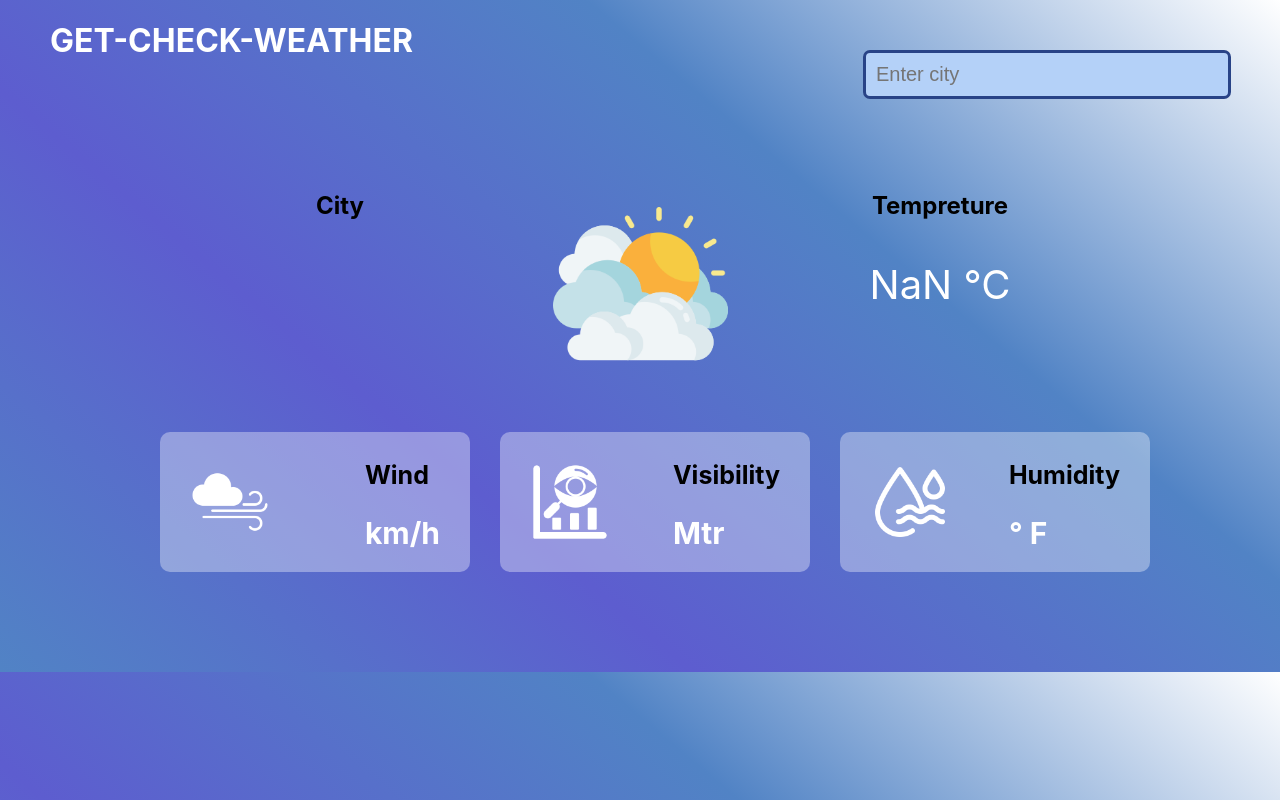
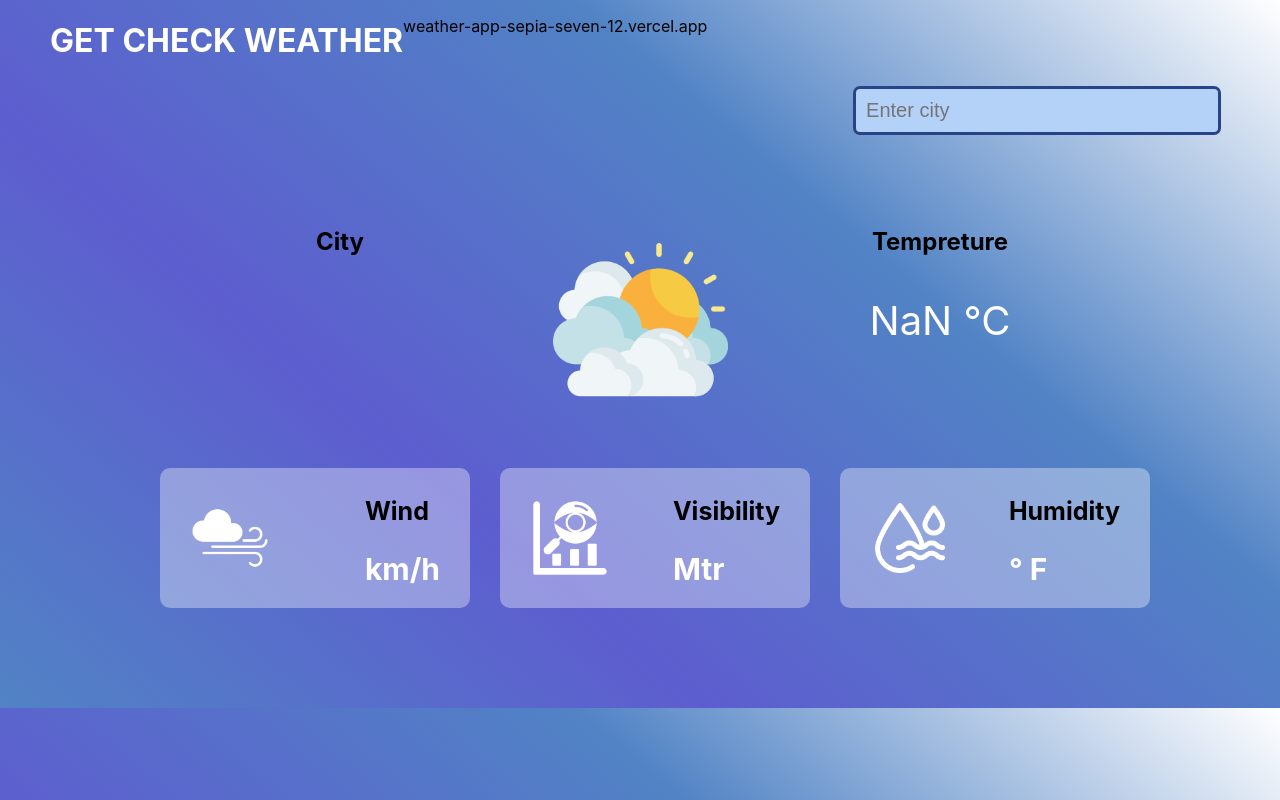
Before and after one commit to BandiniKohare2001/weather-app, a React (Create React App) app: page / in a window 1280 px wide. Built offline with nearby package versions, Linux system fonts and the light colour scheme; no server answers.

Commit message:
add site

```diff
--- a/src/App.js
+++ b/src/App.js
@@ -83,8 +83,9 @@ export default function App() {
   return (
     <div>
       <div className="top-container">
-       <h1>GET-CHECK-WEATHER</h1>
+       <h1>GET CHECK WEATHER</h1>
        <div>
+        <p>weather-app-sepia-seven-12.vercel.app</p>
         <input className="input-search" type="text" placeholder="Enter city " value={city}
           onChange={(e) => {
             setCity(e.target.value);
```
